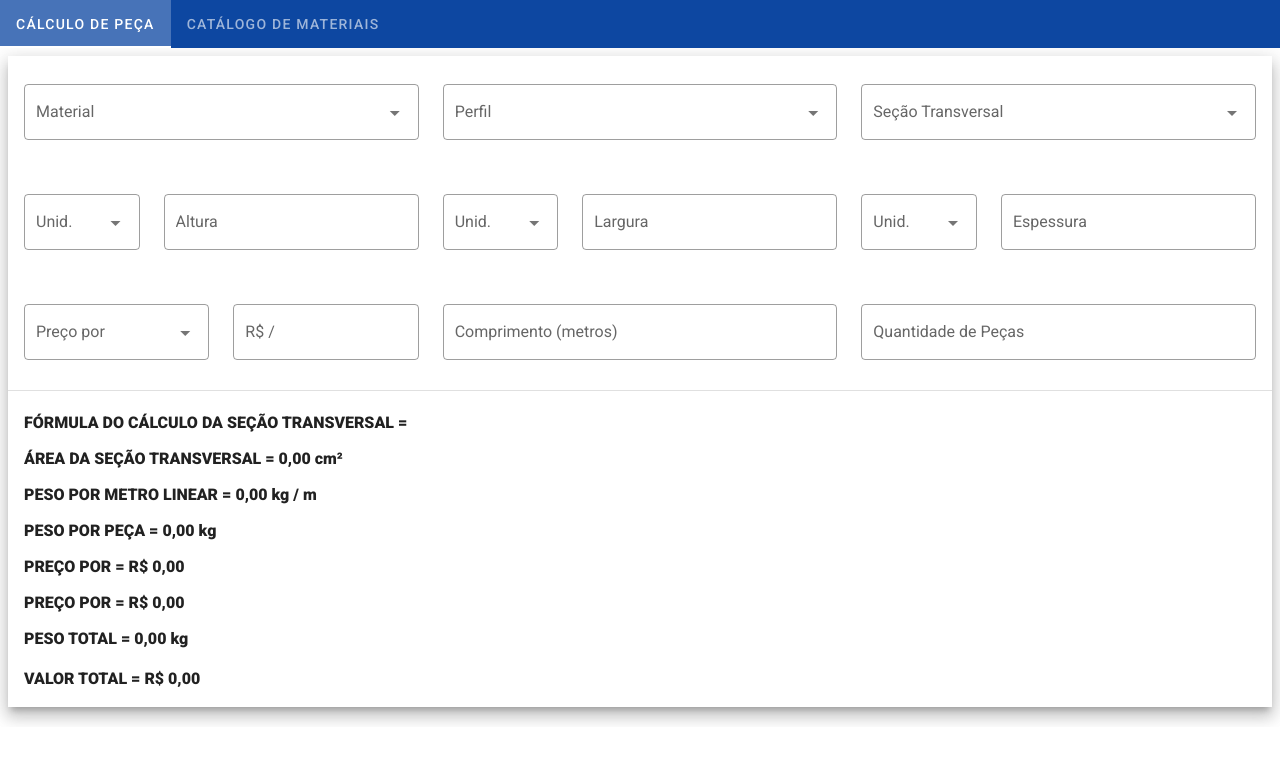
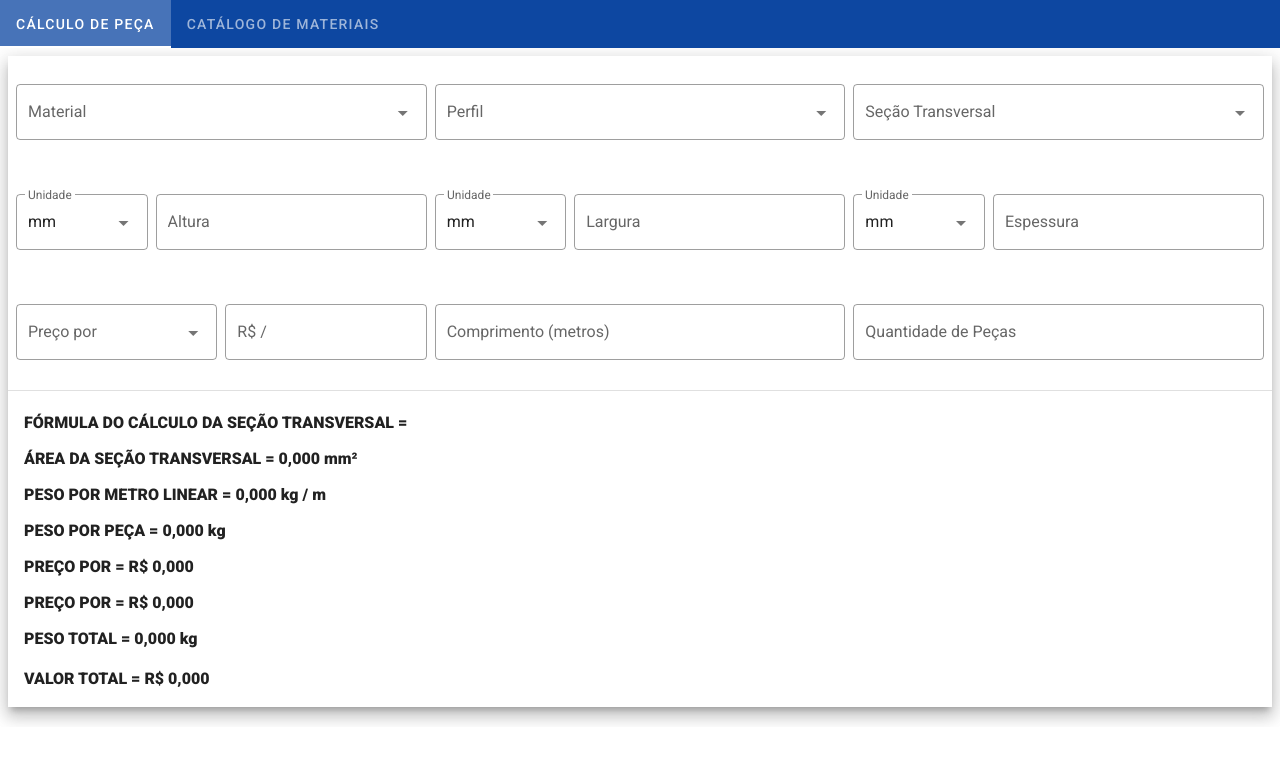
Before and after one commit to rafael2813/centromil, a Vue app: page / in a window 1280 px wide. Shown: the top 762 px of the page. Built offline with nearby package versions, Linux system fonts and the light colour scheme.

Commit message:
Milimetros + Polegadas + 3 casas decimais

```diff
--- a/src/components/calculo_peca/CalculoPeca.vue
+++ b/src/components/calculo_peca/CalculoPeca.vue
@@ -2,7 +2,7 @@
   <v-container px-0 fluid>
     <v-card class="mx-2 my-2" tile elevation=10>
       <v-row class="px-4 pt-4 d-flex justify-space-between align-center">
-        <v-col cols="4">
+        <v-col cols="4" class="px-1 mx-0">
           <v-select v-model="material"
             :items="materiais.map(
               m => `${m.metal}: peso específico = ${m.massa_especifica}`)"
@@ -20,23 +20,23 @@
         </v-col>
       </v-row>
       <v-row class="px-4 d-flex justify-space-between align-center">
-        <v-col cols="2">
+        <v-col cols="2" class="px-1 mx-0">
           <v-select v-model.number="preco[0].unidade" :items="precos"
             @change="preco_por()" label="Preço por" outlined
             color="blue darken-4">
           </v-select>
         </v-col>
-        <v-col cols="2">
+        <v-col cols="2" class="px-1 mx-0">
           <v-text-field v-model.number="preco[0].valor" type="number"
             @keyup="preco_por()" :label="`R$ / ${preco[0].unidade}`"
             outlined color="blue darken-4"/>
         </v-col>
-        <v-col cols="4">
+        <v-col cols="4" class="px-1 mx-0">
           <v-text-field v-model.number="comprimento" type="number"
             @keyup="preco_por()" label="Comprimento (metros)" outlined
             color="blue darken-4"/>
         </v-col>
-        <v-col cols="4">
+        <v-col cols="4" class="px-1 mx-0">
           <v-text-field v-model.number="quantidade" type="number"
             label="Quantidade de Peças" outlined color="blue darken-4"/>
         </v-col>
@@ -46,7 +46,7 @@
             FÓRMULA DO CÁLCULO DA SEÇÃO TRANSVERSAL = {{ geometria.formula }}
           </div>
           <div class="px-4 pt-3 font-weight-black">
-            ÁREA DA SEÇÃO TRANSVERSAL = {{ area | virgula }} cm²
+            ÁREA DA SEÇÃO TRANSVERSAL = {{ area | virgula }} mm²
           </div>
           <div class="px-4 pt-3 font-weight-black">
             PESO POR METRO LINEAR = {{ peso_por_metro | virgula }} kg / m
@@ -82,9 +82,9 @@ export default {
     geometria: { 'perfil': null, 'secao': null, 'espessura': false, 'formula': '' },
     formula: '',
     medidas: [
-      { id: 0, dimensao: 'Altura', unidade: null, valor: null, visivel: true },
-      { id: 1, dimensao: 'Largura', unidade: null, valor: null, visivel: true },
-      { id: 2, dimensao: 'Espessura', unidade: null, valor: null, visivel: true },
+      { id: 0, dimensao: 'Altura', unidade: 'mm', valor: null, visivel: true },
+      { id: 1, dimensao: 'Largura', unidade: 'mm', valor: null, visivel: true },
+      { id: 2, dimensao: 'Espessura', unidade: 'mm', valor: null, visivel: true },
     ],
     materiais: [
       { id: 0, metal: 'Alumínio', massa_especifica: 2.8 /*2.71*/ },
@@ -105,28 +105,28 @@ export default {
   }),
   computed: {
     area() {
-      let arr_ajustes = funcoes_area.ajuste_valores(this.geometria.perfil, this.medidas)
-      return Math.ceil(funcoes_area.area_calculada(this.geometria.secao, arr_ajustes, this.geometria.espessura)*100) / 100
+      let arr_valores = this.medidas.map(m => parseFloat(m.valor))
+      return Math.ceil(funcoes_area.area_calculada(
+        this.geometria.secao, arr_valores, this.geometria.espessura)*1000) / 1000
     },
     volume() {
-      return Math.ceil(this.area * this.comprimento * 100 * 100) /100
+      return Math.ceil(this.area * this.comprimento * 1000 * 1000) / 1000
     },
     peso_por_metro() {
-      let massa = this.material.split(' ').slice(-1) / 1000
-      return Math.ceil(this.area * 100 * massa * 100) / 100
+      let massa = this.material.split(' ').slice(-1) / 1000000
+      return Math.ceil(this.area * 1000 * massa * 1000) / 1000
     },
     peso_por_peca() {
-      let massa = this.material.split(' ').slice(-1) / 1000
-      return Math.ceil(this.volume * massa * 100) / 100
+      let massa = this.material.split(' ').slice(-1) / 1000000
+      return Math.ceil(this.volume * massa * 1000) / 1000
     },
     peso_total() {
-      return Math.ceil(this.peso_por_peca * this.quantidade * 100) / 100
+      return Math.ceil(this.peso_por_peca * this.quantidade * 1000) / 1000
     },
     valor_total() {
-      console.log(this.peso_por_peca)
-      if (this.preco[0].unidade === 'Quilo') return Math.ceil(this.valor_kg * this.peso_total * 100) / 100
-      else if (this.preco[0].unidade === 'Metro') return Math.ceil(this.valor_kg * this.comprimento * 100) / 100
-      else return Math.ceil(this.valor_kg * this.peso_por_peca * 100) / 100
+      if (this.preco[0].unidade === 'Quilo') return Math.ceil(this.valor_kg * this.peso_total * 1000) / 1000
+      else if (this.preco[0].unidade === 'Metro') return Math.ceil(this.valor_kg * this.comprimento * 1000) / 1000
+      else return Math.ceil(this.valor_kg * this.peso_por_peca * 1000) / 1000
     },
   },
   methods: {
@@ -137,20 +137,20 @@ export default {
       this.preco[1].unidade = (this.preco[0].unidade === 'Quilo') ? 'Metro' : 'Quilo'
       this.preco[2].unidade = (this.preco[0].unidade === 'Peça') ? 'Metro' : 'Peça'
       this.preco[1].valor = (this.preco[0].unidade === 'Quilo')
-        ? Math.ceil(this.valor_kg * this.peso_por_metro * 100) / 100
-        : Math.ceil(this.valor_kg * 100) / 100
+        ? Math.ceil(this.valor_kg * this.peso_por_metro * 1000) / 1000
+        : Math.ceil(this.valor_kg * 1000) / 1000
       this.preco[2].valor = (this.preco[0].unidade === 'Peça')
-        ? Math.ceil(this.valor_kg * 100) / 100
-        : Math.ceil(this.valor_kg * this.peso_por_peca * 100) / 100
+        ? Math.ceil(this.valor_kg * 1000) / 1000
+        : Math.ceil(this.valor_kg * this.peso_por_peca * 1000) / 1000
     },
   },
   filters: {
     virgula: value => {
       if (value) return value.toLocaleString('pt-br', {
-        minimumFractionDigits: 2,
-        maximumFractionDigits: 2
+        minimumFractionDigits: 3,
+        maximumFractionDigits: 3
       })
-      else return '0,00'
+      else return '0,000'
     },
   },
 };
@@ -161,6 +161,6 @@ export default {
     max-height: 50px;
   }
   .v-input, .v-select {
-    font-size: 0.9rem;
+    font-size: 1rem;
   }
 </style>
--- a/src/components/calculo_peca/Medida.vue
+++ b/src/components/calculo_peca/Medida.vue
@@ -1,21 +1,41 @@
 <template>
   <transition name="slide-fade">
     <v-row v-show="medida.visivel">
-      <v-col cols="4">
+      <v-col :cols="metro ? 4 : 3" class="px-1 mx-0">
         <v-select v-model="medida.unidade" :items="unidades"
-          label="Unid." @change="mudanca_unid()" outlined
+          label="Unidade" @change="mudanca_unidade()" outlined
           color="blue darken-4">
         </v-select>
       </v-col>
-      <v-col v-if="metro" cols="8">
+      <v-col v-if="metro" cols="8" class="px-1 mx-0">
         <v-text-field v-model="medida.valor" type="number"
           :label="medida.dimensao" outlined color="blue darken-4"/>
       </v-col>
-      <v-col v-else cols="8">
-        <v-select v-model="medida.valor"
-          :items="arr_pol.map(f => `${f.frac_str}: ${f.frac_mm} mm`)"
-          :label="medida.dimensao" outlined color="blue darken-4">
+      <v-col v-else cols="9" class="px-1 mx-0">
+        <v-row>
+        <v-col class="pr-0 ma-0">
+          <v-select v-model="polint" :items="arr_polint"
+            label="Inteira" @change="conversao_polegada()" outlined
+            color="blue darken-4">
+          </v-select>
+        </v-col>
+        <v-col class="pl-1 pr-0 ma-0">
+        <v-select v-model="polnum" :items="arr_polnum"
+          label="Numer." @change="conversao_polegada()" outlined
+          color="blue darken-4">
         </v-select>
+        </v-col>
+        <v-col cols="1">
+          <span class="d-flex justify-center align-center"
+            style="font-size:2.2rem;">/</span>
+        </v-col>
+        <v-col class="pl-0 ma-0">
+        <v-select v-model="polden" :items="arr_polden"
+          label="Denom." @change="carrega_numerador()" outlined
+          color="blue darken-4">
+        </v-select>
+        </v-col>
+        </v-row>
       </v-col>
     </v-row>
   </transition>
@@ -25,43 +45,35 @@
 
 export default {
   name: 'Medida',
-  components: { },
   data: () => ({
-    unidades: ['cm', 'mm', 'pol'],
+    unidades: ['mm', 'pol'],
     metro: true,
     pol: 25.4,
-    fracoes_str: [
-      '1/32', '1/16', '3/32', '1/8', '5/32',
-      '3/16', '7/32', '1/4', '9/32', '5/16',
-      '11/32', '3/8', '13/32', '7/16', '15/32',
-      '1/2', '17/32', '9/16', '19/32', '5/8',
-      '21/32', '11/16', '23/32', '3/4', '25/32',
-      '13/16', '27/32', '7/8', '29/32', '15/16',
-      '31/32', '1',
-    ],
-    fracao: 0,
-    arr_pol: [],
+    arr_polint: Array(21).fill().map((_, i) => i),
+    arr_polden: Array(6).fill().map((_, i) => 2 ** i),
+    arr_polnum: [0],
+    polint: 0,
+    polden: 1,
+    polnum: 0,
+    valor_mm: 0,
   }),
   props: ['medida'],
   methods: {
-    mudanca_unid() {
+    mudanca_unidade() {
       this.metro = this.medida.unidade !== 'pol'
       this.medida.valor = null
     },
-    conversao_fracoes() {
-      this.fracoes_str.map(f => {
-        let num = f.split('/')[0]
-        let den = f.split('/')[1] ? f.split('/')[1] : 1
-        this.arr_pol.push({
-          'frac_str': f,
-          'frac_num': num / den,
-          'frac_mm': (num / den * this.pol).toFixed(3),
-        })
-      })
+    carrega_numerador() {
+      this.arr_polnum = []
+      this.polnum = 0
+      this.arr_polnum.push(0)
+      this.arr_polnum.push(...Array(this.polden).fill()
+        .map((_, i) => (i * 2) + 1).filter(n => n < this.polden))
     },
-  },
-  created() {
-    this.conversao_fracoes()
+    conversao_polegada() {
+      this.medida.valor = this.pol * (this.polint + this.polnum / this.polden)
+      console.log(this.medida.valor)
+    },
   },
 };
 </script>
--- a/src/components/calculo_peca/Perfil.vue
+++ b/src/components/calculo_peca/Perfil.vue
@@ -1,13 +1,13 @@
 <template>
   <transition name="slide-fade">
     <v-row>
-      <v-col cols="6">
+      <v-col cols="6" class="px-1 mx-0">
         <v-select v-model="geometria.perfil" :items="perfis"
           @change="tipo_perfil(), secao_transversal()" label="Perfil"
           outlined color="blue darken-4">
         </v-select>
       </v-col>
-      <v-col cols="6">
+      <v-col cols="6" class="px-1 mx-0">
         <v-select v-model="geometria.secao" :items="secoes"
           @change="secao_transversal()" label="Seção Transversal"
           outlined color="blue darken-4">
@@ -33,8 +33,11 @@ export default {
       this.medidas[2].visivel = !macico
       this.medidas[2].valor = !macico ? this.medidas[2].valor : 0
       this.geometria.espessura = !macico
-      if (['Tubo', 'Vergalhão'].includes(this.geometria.perfil)) {
+      if (this.geometria.perfil === 'Vergalhão') {
         this.secoes = ['Quadrado', 'Redondo', 'Retangular', 'Sextavado']
+      }
+      else if (this.geometria.perfil === 'Tubo') {
+        this.secoes = ['Quadrado', 'Redondo', 'Retangular']
       }
       else if (this.geometria.perfil === 'Perfil') {
         this.secoes = ['L', 'T', 'U']
--- a/src/functions/funcoes_area.js
+++ b/src/functions/funcoes_area.js
@@ -1,26 +1,3 @@
-function ajuste_valores(perfil, arr_medidas) {
-    let arr_ajustes = []
-    if (perfil === '') return [0, 0, 0]
-    arr_medidas.map(m => {
-        if (m.unidade === 'cm') {
-            arr_ajustes.push(parseFloat(m.valor))
-        }
-        else if (m.unidade === 'mm') {
-            arr_ajustes.push(0.1 * parseFloat(m.valor))
-        }
-        else if (m.unidade === 'pol') {
-            if (m.valor) {
-                arr_ajustes.push(0.1 * (parseFloat(m.valor.endsWith('mm')
-                    ? m.valor.split(' ')[1] : m.valor)))
-            }
-        }
-        else {
-            arr_ajustes.push(0)
-        }
-    })
-    return arr_ajustes
-}
-
 function area_calculada(secao, arr_valores, espessura) {
     const pi = 3.14
     let calculada = 0
@@ -54,7 +31,7 @@ function area_calculada(secao, arr_valores, espessura) {
       calculada = arr_valores[0] * arr_valores[2]
     }
     calculada = Number.isNaN(calculada) ? 0 : calculada
-    return parseFloat(calculada.toFixed(2))
+    return parseFloat(calculada.toFixed(3))
 }
 
-export default { ajuste_valores, area_calculada }
+export default { area_calculada }
```
